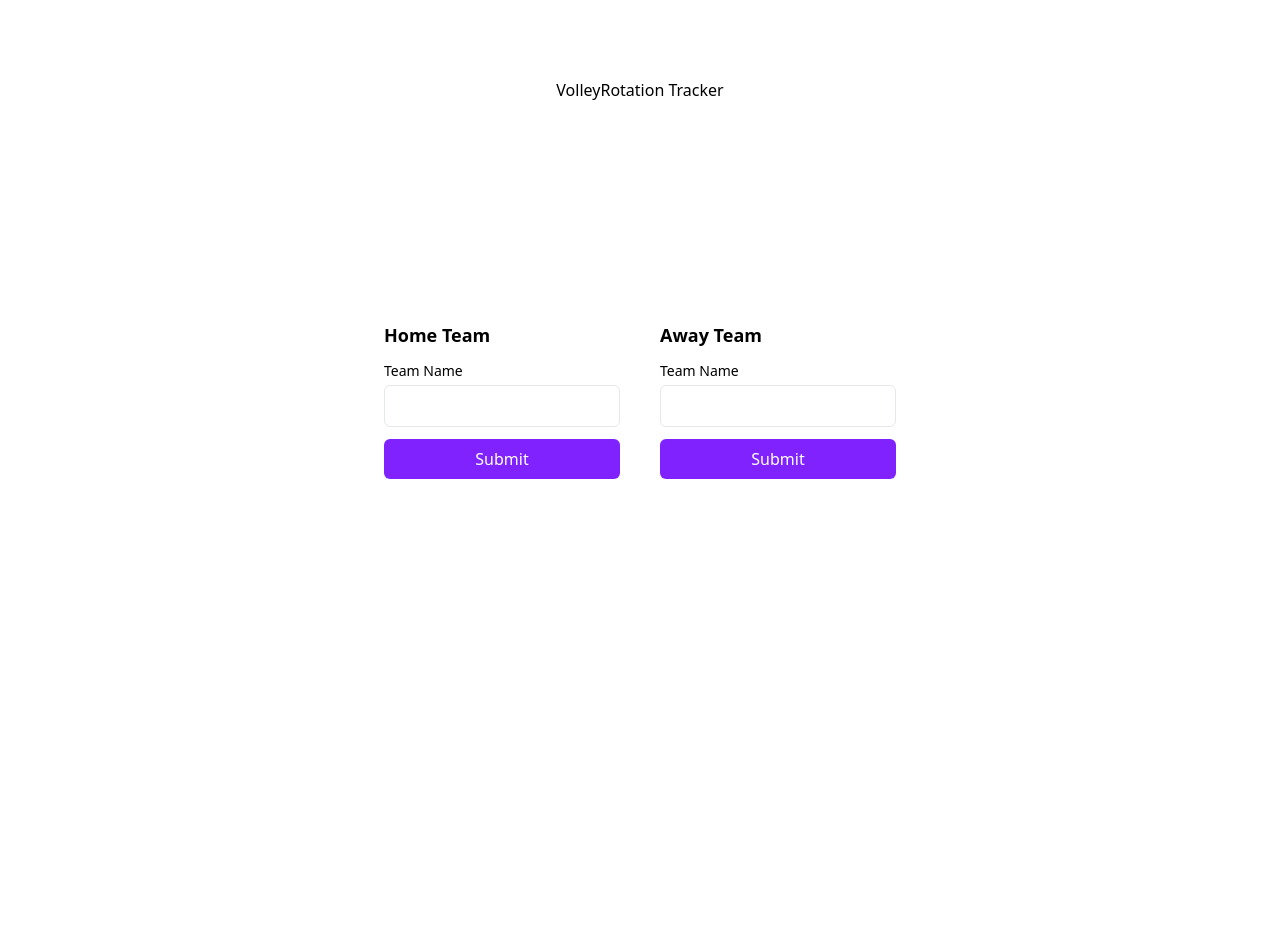
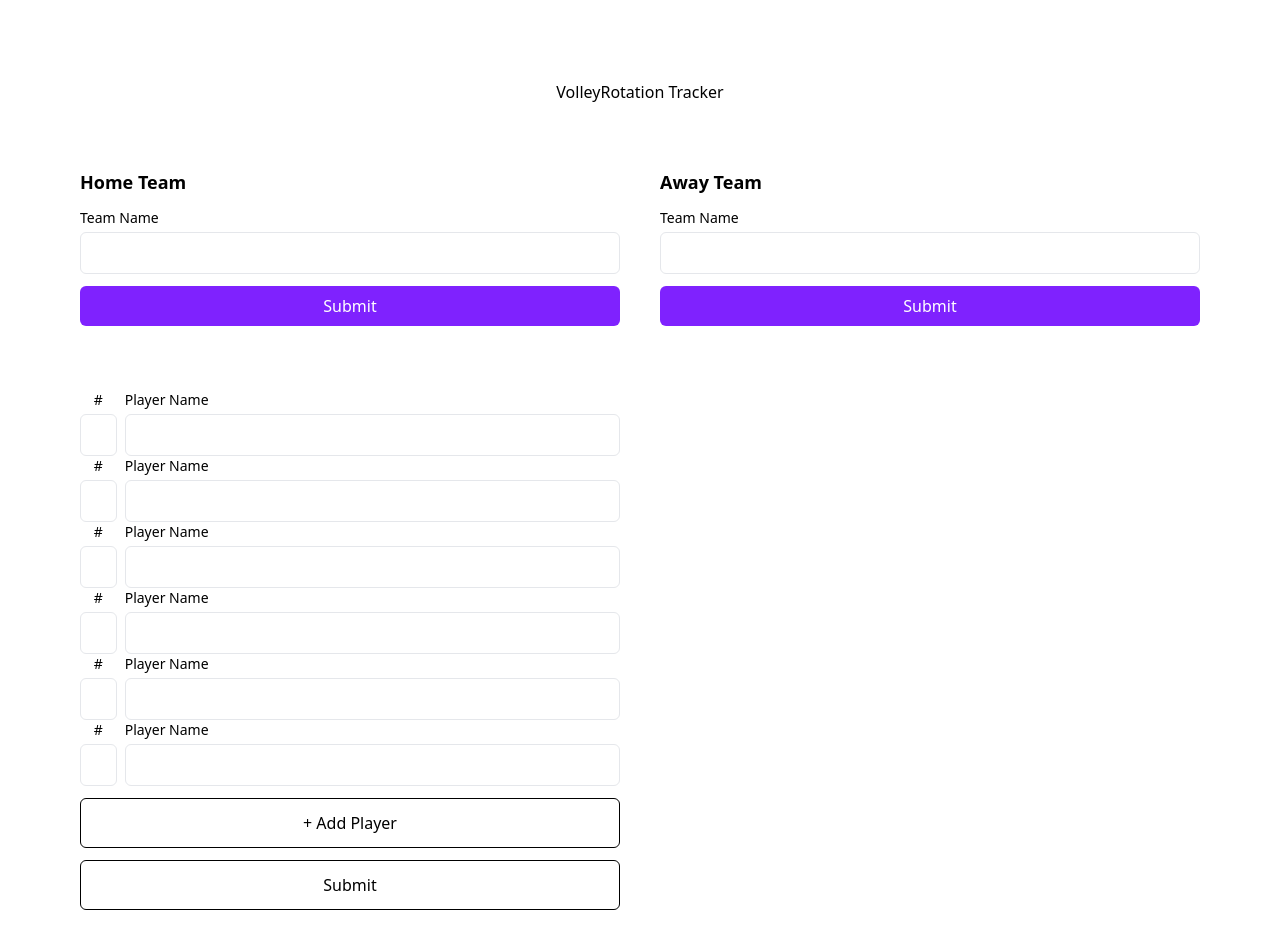
Before and after one commit to jgretton/volleyrotations-tracker, a Next.js app: page / in a window 1280 px wide. Shown: the top 948 px of the page. Before the commit the page ends 800 px from the top, so only its background shows below. Built offline with nearby package versions, Linux system fonts and the light colour scheme.

Commit message:
Player inputs
boilerplate for player inputs. Form that shows 6 inputs (minimum players
for a volleyball team) and a button to allow user to add more players.
Made some small ui changes so data is more visible.

```diff
--- /dev/null
+++ b/app/components/PlayerList.tsx
@@ -0,0 +1,60 @@
+"use client";
+
+import { useState } from "react";
+
+function PlayerInput({ index }: { index: number }) {
+	return (
+		<div className="flex flex-row gap-2 grid-cols-1 md:grid-cols-2 w-full">
+			<label
+				className="grid gap-1 place-items-center w-auto"
+				htmlFor={`playerNumer - ${index}`}
+			>
+				<span className="text-sm font-medium"> #</span>
+				<input
+					type="text"
+					className="rounded-md p-2 border border-gray-200 disabled:opacity-45 disabled:cursor-not-allowed w-full max-w-10"
+					name={`playerNumber-${index}`}
+					id={`playerNumber-${index}`}
+				/>
+			</label>
+			<label className="grid gap-1 w-full" htmlFor={`playerName-${index}`}>
+				<span className="text-sm font-medium">Player Name</span>
+				<input
+					type="text"
+					className="rounded-md p-2 border border-gray-200 disabled:opacity-45 disabled:cursor-not-allowed w-full"
+					name={`playerName-${index}`}
+					id={`playerName-${index}`}
+				/>
+			</label>
+		</div>
+	);
+}
+
+export default function PlayerList() {
+	const [totalPlayers, setTotalPlayers] = useState(6);
+
+	const handleSubmit = (event: React.FormEvent<HTMLFormElement>) => {
+		event.preventDefault();
+
+		const formData = new FormData(event.currentTarget);
+
+		console.log("this is the formData ", Object.fromEntries(formData));
+	};
+	return (
+		<form className="w-full" onSubmit={handleSubmit}>
+			{Array.from({ length: totalPlayers }, (_, index) => (
+				<PlayerInput key={index} index={index} />
+			))}{" "}
+			<button
+				type="button"
+				className="w-full mt-3 py-3 border rounded-md"
+				onClick={() => setTotalPlayers((prevState) => prevState + 1)}
+			>
+				+ Add Player
+			</button>
+			<button type="submit" className="w-full mt-3 py-3 border rounded-md">
+				Submit
+			</button>
+		</form>
+	);
+}
--- a/app/page.tsx
+++ b/app/page.tsx
@@ -1,13 +1,17 @@
+import PlayerList from "./components/PlayerList";
 import TeamForm from "./components/TeamForm";
 
 export default function Home() {
 	return (
-		<div className="font-sans grid grid-rows-[20px_1fr_20px] items-center justify-items-center min-h-screen p-8 pb-20 gap-16 sm:p-20">
+		<div className="font-sans flex flex-col items-center justify-items-center min-h-screen p-8 pb-20 gap-16 sm:p-20">
 			<span>VolleyRotation Tracker</span>
 
-			<div className="grid grid-cols-1 md:grid-cols-2 gap-10 max-w-lg">
+			<div className="grid grid-cols-1 md:grid-cols-2 gap-10 max-w-6xl w-full">
 				<TeamForm teamType="home" />
 				<TeamForm teamType="away" />
+			</div>
+			<div className="grid grid-cols-1 md:grid-cols-2 gap-10 max-w-6xl w-full">
+				<PlayerList />
 			</div>
 		</div>
 	);
```
